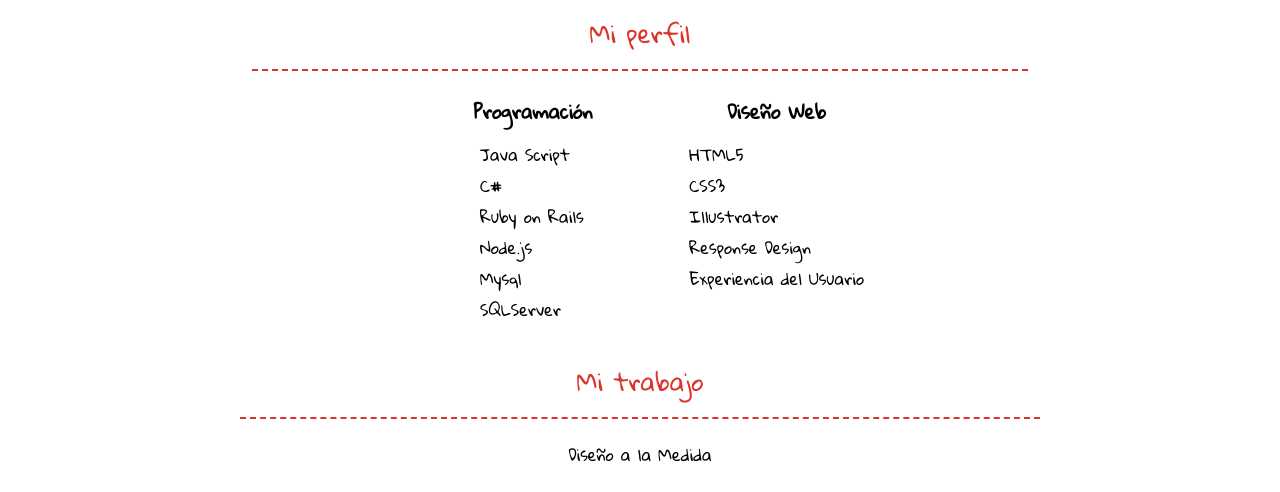
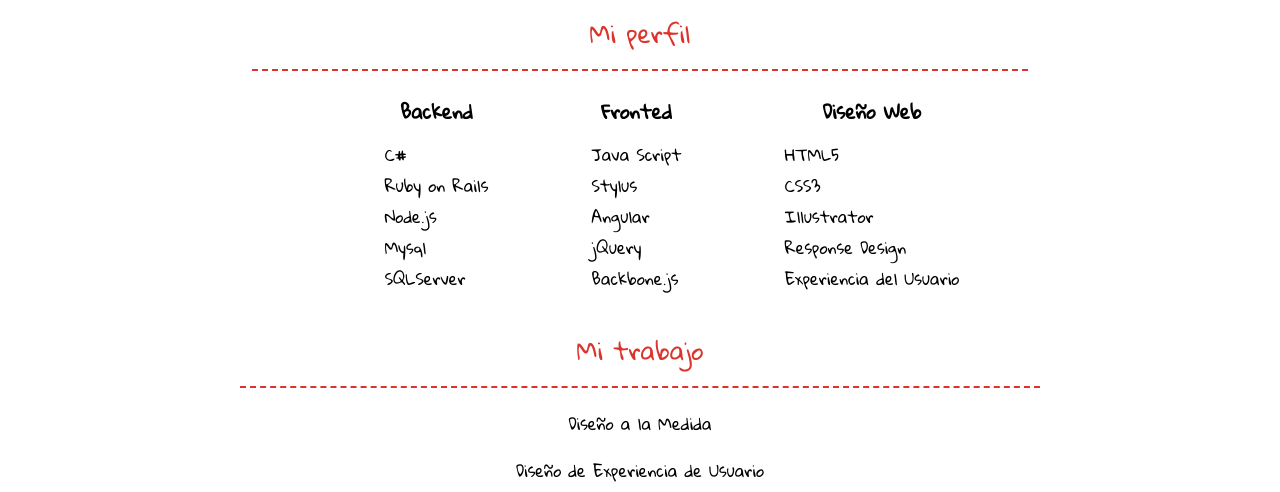
Before and after one commit to daguiheso/Portafolio, a plain HTML site: page templates/index.html in a window 1280 px wide. Shown: the part 300-792 px from the top of the page. Drawn offline with nearby package versions, Linux system fonts and the light colour scheme; a web font is replaced by a local one.

Commit message:
Agregando Backend y Fronted en Perfil

```diff
--- a/templates/index.html
+++ b/templates/index.html
@@ -42,17 +42,27 @@
 			<div class="u-containerDefault">
 				<h2 class="Profile-title u-title">Mi perfil</h2>
 				<div class="Profile-colum">
-				<h3 class="Profile-title">Programación</h3>
+				<h3 class="Profile-title">Backend</h3>
 				<ul class="Profile-list">
-					<ol class="Profile-item">Java Script</ol>
 					<ol class="Profile-item">C#</ol>
 					<ol class="Profile-item">Ruby on Rails</ol>
 					<ol class="Profile-item">Node.js</ol>
 					<ol class="Profile-item">Mysql</ol>
 					<ol class="Profile-item">SQLServer</ol>
 				</ul>
+				</div>
 
+				<div class="Profile-colum">
+				<h3 class="Profile-title">Fronted</h3>
+				<ul class="Profile-list">
+					<ol class="Profile-item">Java Script</ol>
+					<ol class="Profile-item">Stylus</ol>
+					<ol class="Profile-item">Angular</ol>
+					<ol class="Profile-item">jQuery</ol>
+					<ol class="Profile-item">Backbone.js</ol>
+				</ul>
 				</div>
+
 				<div class="Profile-colum">
 					<h3 class="Profile-title">Diseño Web</h3>
 					<ul class="Profile-list l">
```
